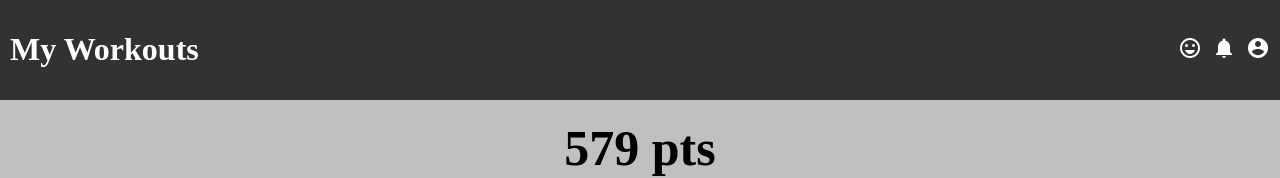
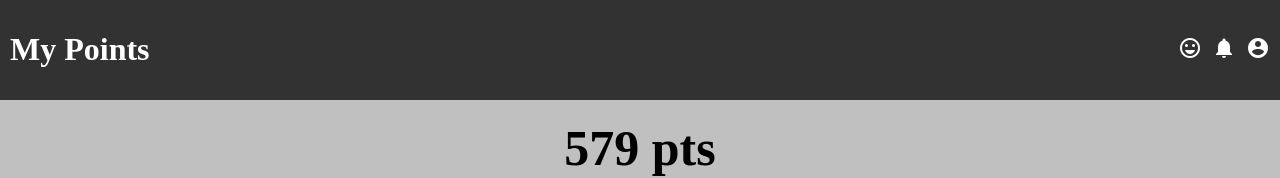
Before and after one commit to amczuboka/WorkoutDesignProject, an Angular app: page /points in a window 1280 px wide. Shown: the top 178 px of the page. Built offline with nearby package versions, Linux system fonts and the light colour scheme.

Commit message:
Implement title change
Implement title change depending on the url the user is on

```diff
--- a/src/app/components/header/header.component.ts
+++ b/src/app/components/header/header.component.ts
@@ -1,13 +1,40 @@
 import { Component } from '@angular/core';
-
+import { ActivatedRoute, NavigationEnd, Router } from '@angular/router';
+import { filter, map } from 'rxjs';
 @Component({
   selector: 'app-header',
   templateUrl: './header.component.html',
   styleUrls: ['./header.component.scss']
 })
 export class HeaderComponent {
-  pageTitle: string = 'My Workouts';
+  pageTitle!: string;
 
-  constructor(
-  ) {}
+  /**
+   * Constructs a new HeaderComponent.
+   *
+   * @param router - The router service used for navigation.
+   * @param activatedRoute - The activated route service used for retrieving route information.
+   */
+  constructor(private router: Router, private activatedRoute: ActivatedRoute) {
+    this.router.events.pipe(
+      filter(event => event instanceof NavigationEnd),
+      map(() => {
+        let child = this.activatedRoute.firstChild;
+        while (child?.firstChild) {
+          child = child.firstChild;
+        }
+        // Retrieves the path property of the last element of the url array
+        return child?.snapshot.url[child?.snapshot.url.length - 1]?.path;
+      })
+    ).subscribe((path: string | undefined) => {
+      this.pageTitle = this.mapPathToTitle(path || '');
+    });
+  }
+
+  mapPathToTitle(path: string): string {
+    const titleMap: { [key: string]: string } = {
+      points: 'My Points',
+    };
+    return titleMap[path] || 'My Workouts';
+  }
 }
```
Also changed, not shown: src/app/components/header/header.component.html (line endings or trailing spaces).
